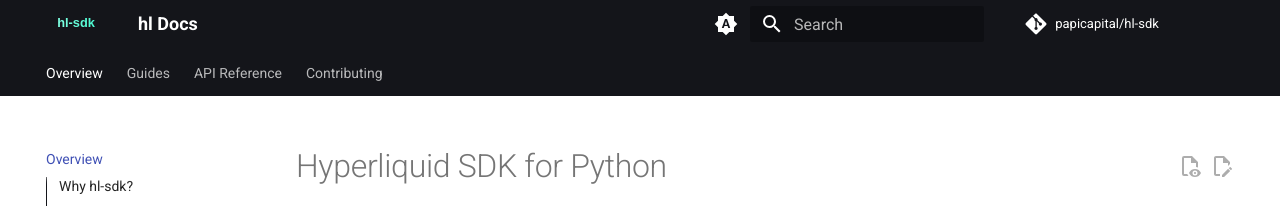
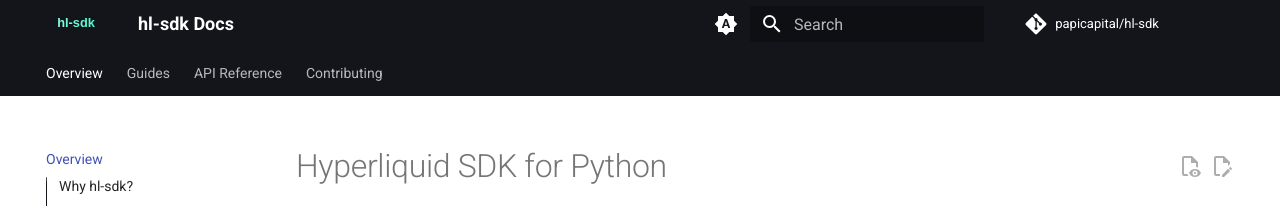
Before and after one commit to papicapital/hl-sdk, an MkDocs documentation site: the page built from docs/index.md, in a window 1280 px wide. Shown: the top 206 px of the page. Built offline with MkDocs 1.6.1 and Material for MkDocs 9.7.7, drawn with Linux system fonts in a browser that asks for light colours; comment, search, counter and statistics services are not loaded.

Commit message:
chore: update docs

```diff
--- a/mkdocs.yaml
+++ b/mkdocs.yaml
@@ -1,6 +1,6 @@
-site_name: hl Docs
-site_url: https://papicapital.github.com/hl-sdk
-site_description: A modern text extraction library supporting PDFs, images, office documents and more
+site_name: hl-sdk Docs
+site_url: https://papicapital.github.com/hl-sdk/
+site_description: Unofficial Python SDK for Hyperliquid
 site_author: Papicapital
 repo_name: papicapital/hl-sdk
 repo_url: https://github.com/papicapital/hl-sdk/
```
